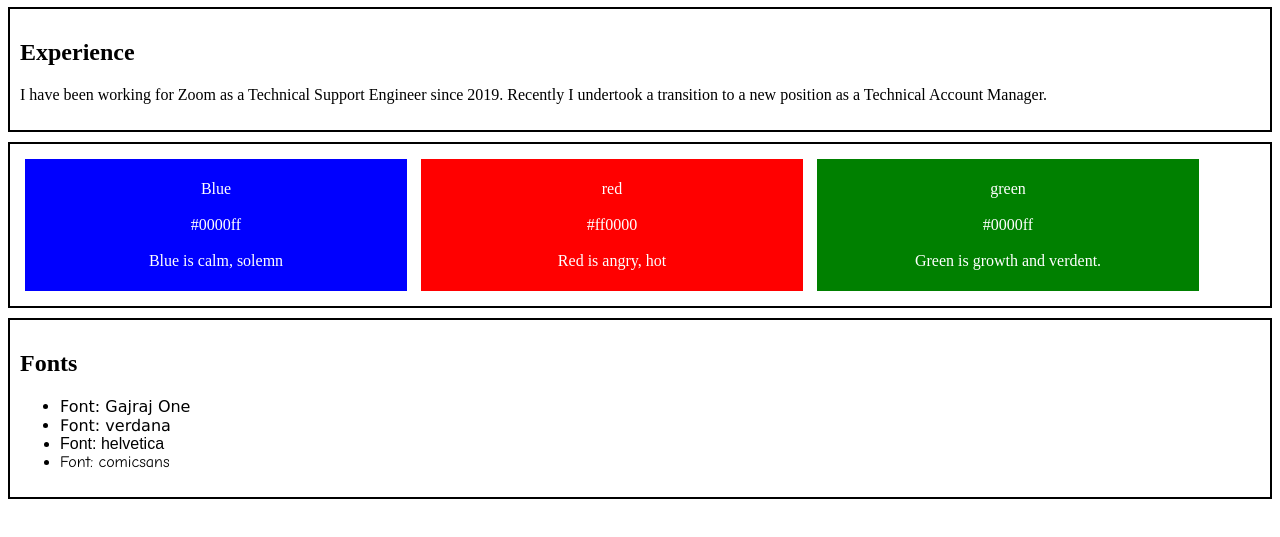
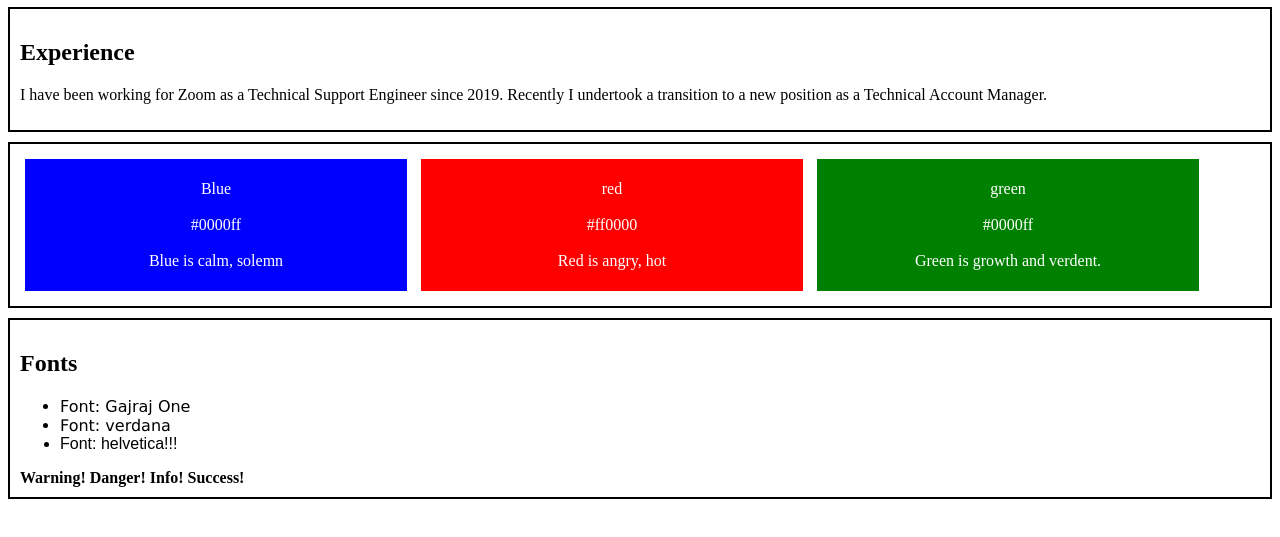
Before and after one commit to slashrage/Tyler-Spaeth-Website, a plain HTML site: page index.html in a window 1280 px wide. Shown: the part 91-628 px from the top of the page. Drawn offline with Linux system fonts and the light colour scheme; a web font is replaced by a local one.

Commit message:
added features

```diff
--- a/index.html
+++ b/index.html
@@ -59,11 +59,12 @@
                 Font: verdana
             </li>
             <li class="helvetica">
-                Font: helvetica
-            </li>
-            <li class="comicsans">
-                Font: comicsans
+                Font: helvetica!!!
             </li>
         </ul>
+        <strong>Warning!</strong>
+        <strong>Danger!</strong>
+        <strong>Info!</strong>
+        <strong>Success!</strong>
     </div>
 </body>
```
